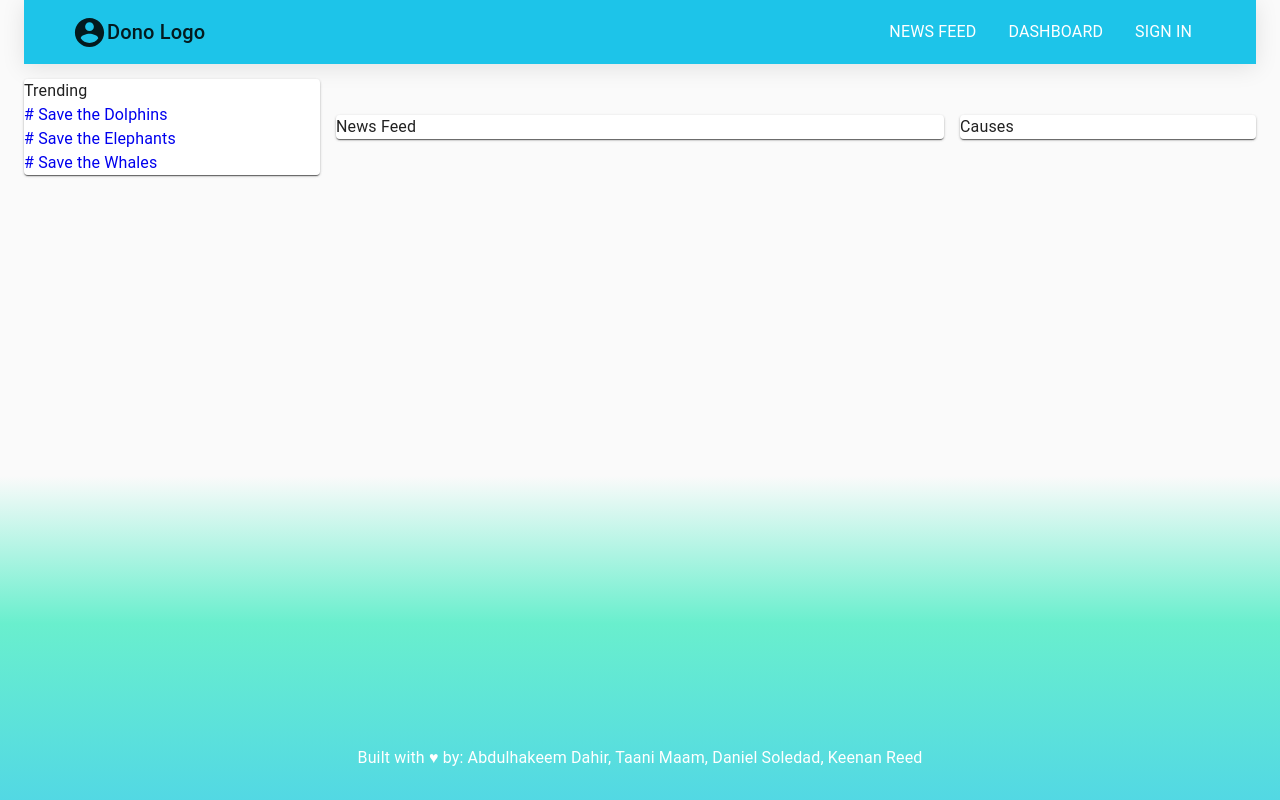
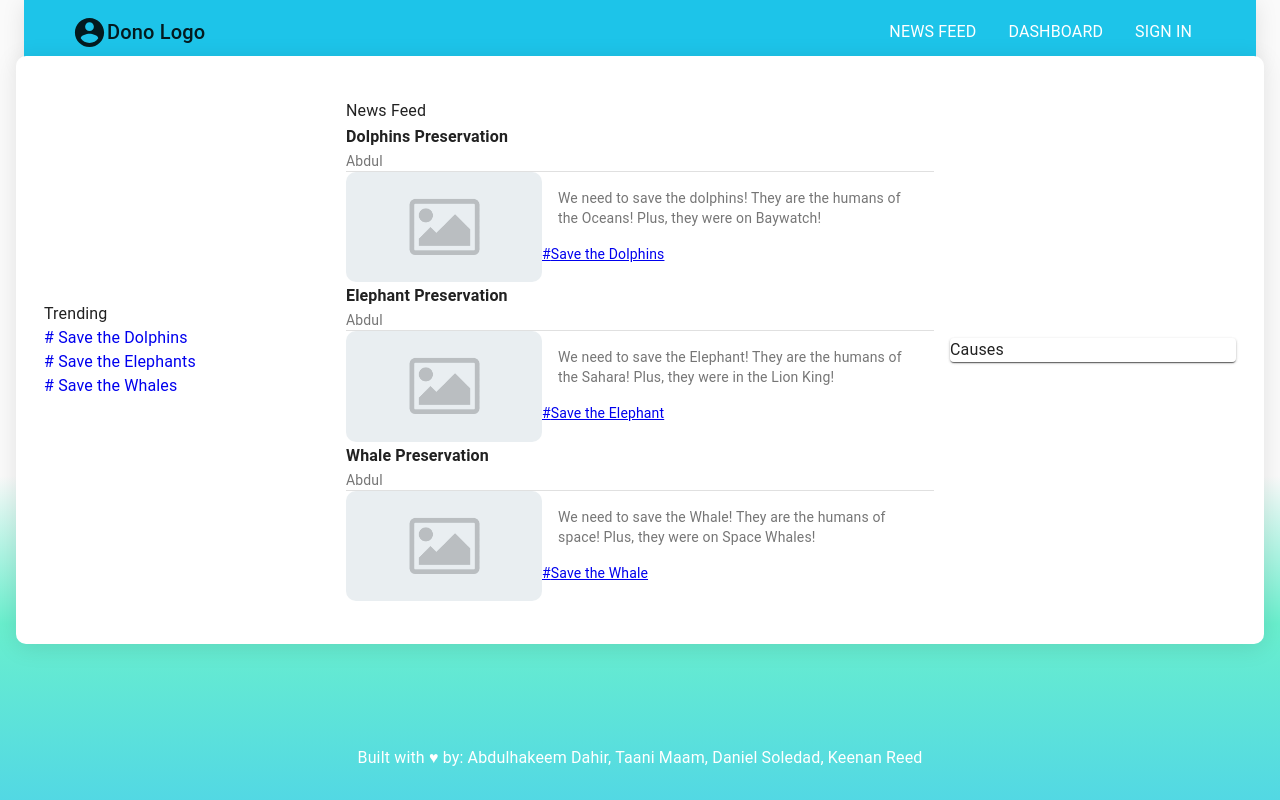
Before and after one commit to abdulhakeemdahir/deno-application, a React (Create React App) app in the folder client/: page / in a window 1280 px wide. Built offline with nearby package versions, Linux system fonts and the light colour scheme.

Commit message:
code fix

```diff
--- /dev/null
+++ b/client/src/components/News.js
@@ -0,0 +1,51 @@
+import {
+	Typography,
+	Grid,
+	CardMedia,
+	Divider,
+	CardContent,
+} from "@material-ui/core";
+import { makeStyles } from "@material-ui/core/styles";
+
+const useStyles = makeStyles({
+	textStyle: {
+		textDecoration: "none",
+	},
+	margin: {
+		marginTop: "15px",
+		marginBottom: "15px",
+	},
+	media: {
+		height: 0,
+		paddingTop: "56.25%", // 16:9
+		borderRadius: "10px",
+	},
+});
+export default function News(props) {
+	const classes = useStyles();
+	console.log(props.image);
+	return (
+		<Grid item>
+			<Typography variant='subtitle1' style={{ fontWeight: "bold" }}>
+				{props.title}
+			</Typography>
+			<Typography variant='body2' color='textSecondary' component='p'>
+				{props.author}
+			</Typography>
+			<Divider />
+			<Grid container direction='row'>
+				<Grid item xs={4}>
+					<CardMedia className={classes.media} image={props.image} />
+				</Grid>
+				<Grid item xs={8}>
+					<CardContent>
+						<Typography variant='body2' color='textSecondary' component='p'>
+							{props.post}
+						</Typography>
+					</CardContent>
+					<a href={props.link}>#{props.hashTag}</a>
+				</Grid>
+			</Grid>
+		</Grid>
+	);
+}
--- a/client/src/components/Trending.js
+++ b/client/src/components/Trending.js
@@ -1,4 +1,4 @@
-import { Typography, Paper, Card, TextField, Button } from "@material-ui/core";
+import { Typography } from "@material-ui/core";
 import { makeStyles } from "@material-ui/core/styles";
 
 const useStyles = makeStyles({
@@ -15,7 +15,7 @@ export default function Trending(props) {
 	return (
 		<div className='Trending'>
 			<a href={props.link} className={classes.textStyle}>
-				<Typography variant='body1'># {props.name}</Typography>
+				<Typography variant='body1'># {props.hashTag}</Typography>
 			</a>
 		</div>
 	);
--- a/client/src/containers/Main.js
+++ b/client/src/containers/Main.js
@@ -3,6 +3,8 @@ import { Container, Typography, Grid, Paper, Card } from "@material-ui/core";
 import { makeStyles } from "@material-ui/core/styles";
 import Nav from "../components/navigation/Nav";
 import Trending from "../components/Trending";
+import News from "../components/News";
+import defaultPic from "../images/dp.png";
 
 const useStyles = makeStyles({
 	paper: {
@@ -33,6 +35,35 @@ export default function Main() {
 			url: "#",
 		},
 	]);
+	const [newsState] = useState([
+		{
+			title: "Dolphins Preservation",
+			author: "Abdul",
+			url: "#",
+			thumbnail: defaultPic,
+			post:
+				"We need to save the dolphins! They are the humans of the Oceans! Plus, they were on Baywatch!",
+			hashTag: "Save the Dolphins",
+		},
+		{
+			title: "Elephant Preservation",
+			author: "Abdul",
+			url: "#",
+			thumbnail: defaultPic,
+			post:
+				"We need to save the Elephant! They are the humans of the Sahara! Plus, they were in the Lion King!",
+			hashTag: "Save the Elephant",
+		},
+		{
+			title: "Whale Preservation",
+			author: "Abdul",
+			url: "#",
+			thumbnail: defaultPic,
+			post:
+				"We need to save the Whale! They are the humans of space! Plus, they were on Space Whales!",
+			hashTag: "Save the Whale",
+		},
+	]);
 	return (
 		<div className='Main'>
 			<Container>
@@ -42,25 +73,35 @@ export default function Main() {
 					direction='row'
 					justify='center'
 					alignItems='center'
-					// className={`${classes.centerContainer}`}
+					className={`${classes.paper}`}
 					spacing={2}
 				>
 					<Grid item xs={12} sm={3} className={classes.margin}>
-						<Paper>
-							<Card>
-								<Typography>Trending</Typography>
-								{trendingState.map(card => (
-									<Trending name={card.hashTag} link={card.url} />
-								))}
-							</Card>
-						</Paper>
+						{/* <Paper> */}
+						{/* <Card> */}
+						<Typography>Trending</Typography>
+						{trendingState.map(card => (
+							<Trending hashTag={card.hashTag} link={card.url} />
+						))}
+						{/* </Card> */}
+						{/* </Paper> */}
 					</Grid>
 					<Grid item xs={12} sm={6} className={classes.margin}>
-						<Paper>
-							<Card>
-								<Typography>News Feed</Typography>
-							</Card>
-						</Paper>
+						{/* <Paper> */}
+						{/* <Card> */}
+						<Typography>News Feed</Typography>
+						{newsState.map(card => (
+							<News
+								title={card.title}
+								author={card.author}
+								link={card.url}
+								image={card.thumbnail}
+								post={card.post}
+								hashTag={card.hashTag}
+							/>
+						))}
+						{/* </Card> */}
+						{/* </Paper> */}
 					</Grid>
 					<Grid item xs={12} sm={3} className={classes.margin}>
 						<Paper>
```
Also changed, not shown: client/src/images/dp.png (added).
